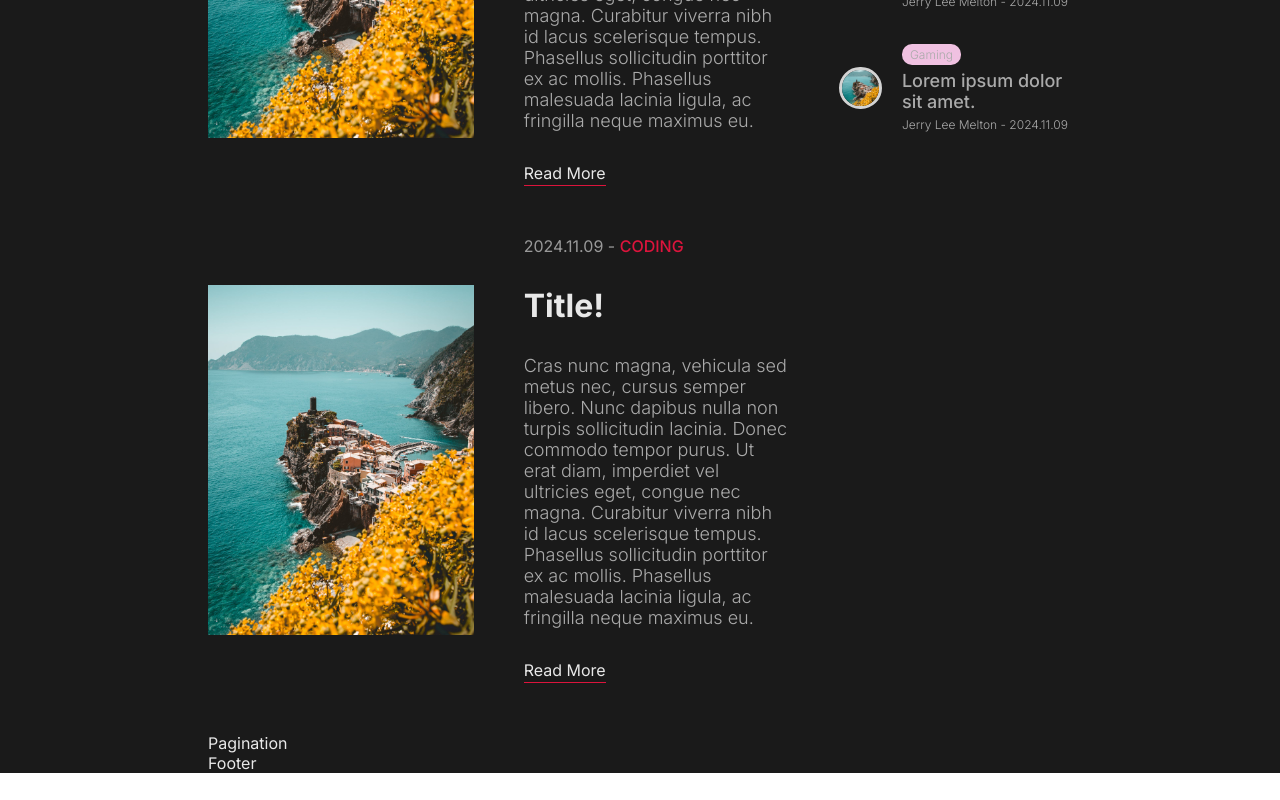
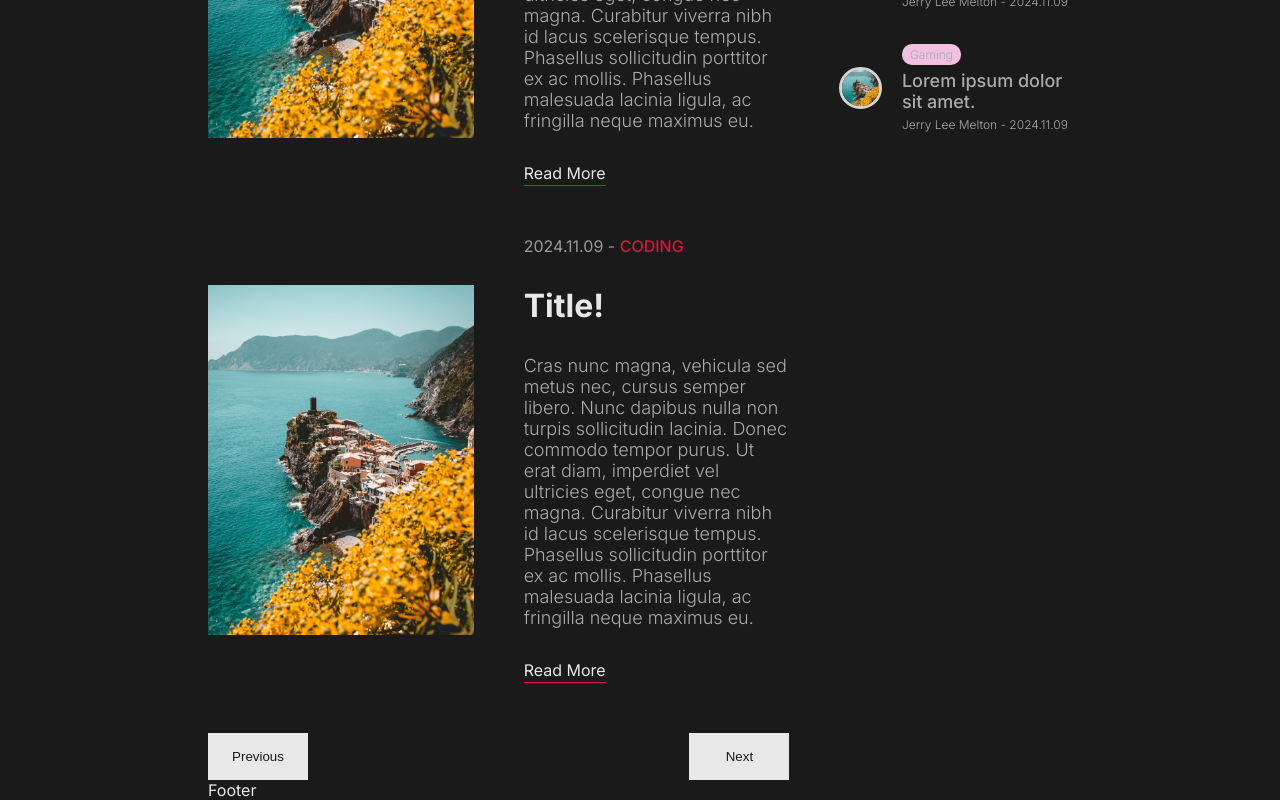
Before and after one commit to JerryLeeMelton/the-open-journal, a Next.js app: page / in a window 1280 px wide. Shown: the part 2664-3464 px from the top of the page. Before the commit the page ends 3437 px from the top, so only its background shows below. Built offline with nearby package versions, Linux system fonts and the light colour scheme.

Commit message:
Implement pagination buttons

```diff
--- a/src/components/pagination/Pagination.module.css
+++ b/src/components/pagination/Pagination.module.css
@@ -1,2 +1,14 @@
 .container {
+  display: flex;
+  align-items: center;
+  justify-content: space-between;
 }
+
+.button {
+  width: 100px;
+  padding: 16px;
+  border: none;
+  background-color: var(--textColor);
+  color: var(--bg);
+  cursor: pointer;
+}
--- a/src/components/pagination/Pagination.tsx
+++ b/src/components/pagination/Pagination.tsx
@@ -2,7 +2,12 @@
 import styles from "./Pagination.module.css"
 
 const Pagination: React.FC = () => {
-  return <div className={styles.container}>Pagination</div>
+  return (
+    <div className={styles.container}>
+      <button className={styles.button}>Previous</button>
+      <button className={styles.button}>Next</button>
+    </div>
+  )
 }
 
 export default Pagination
```
